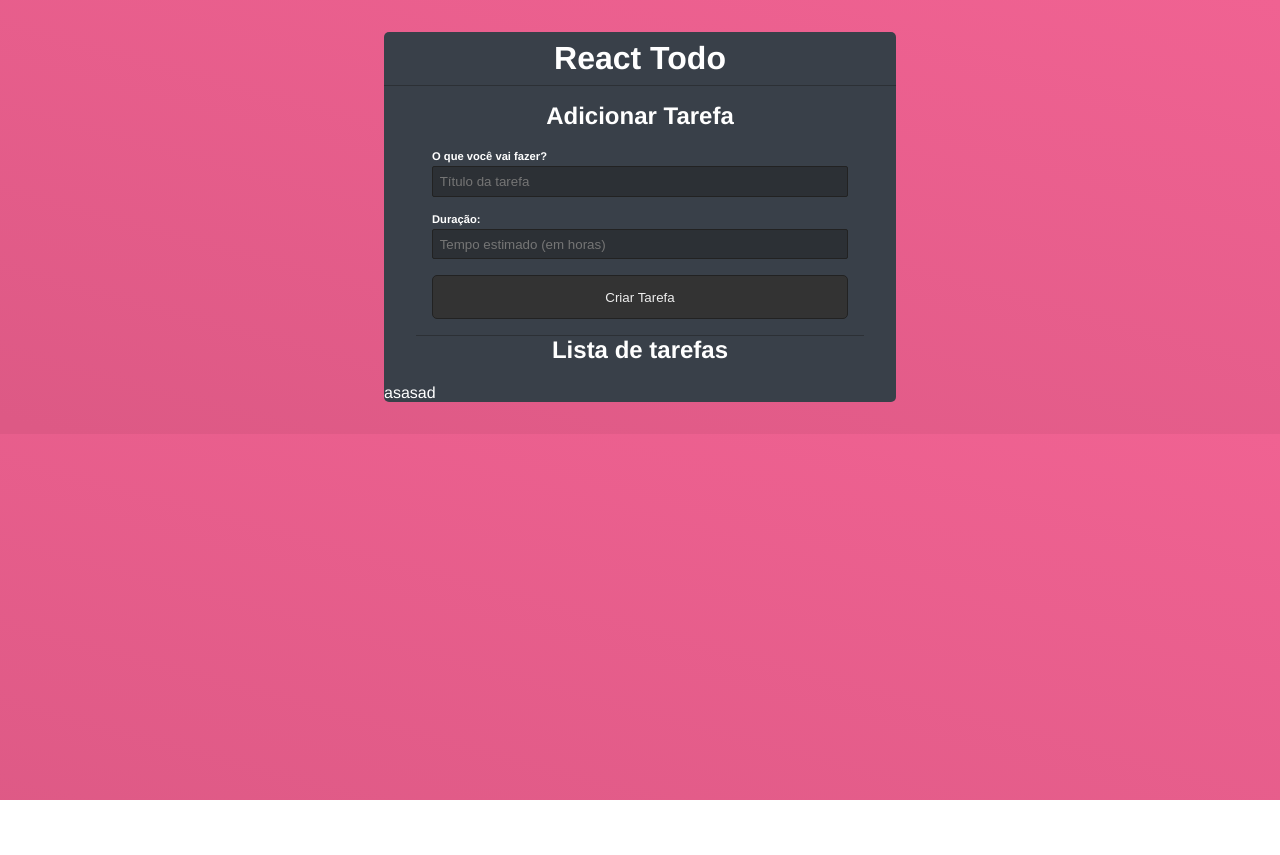
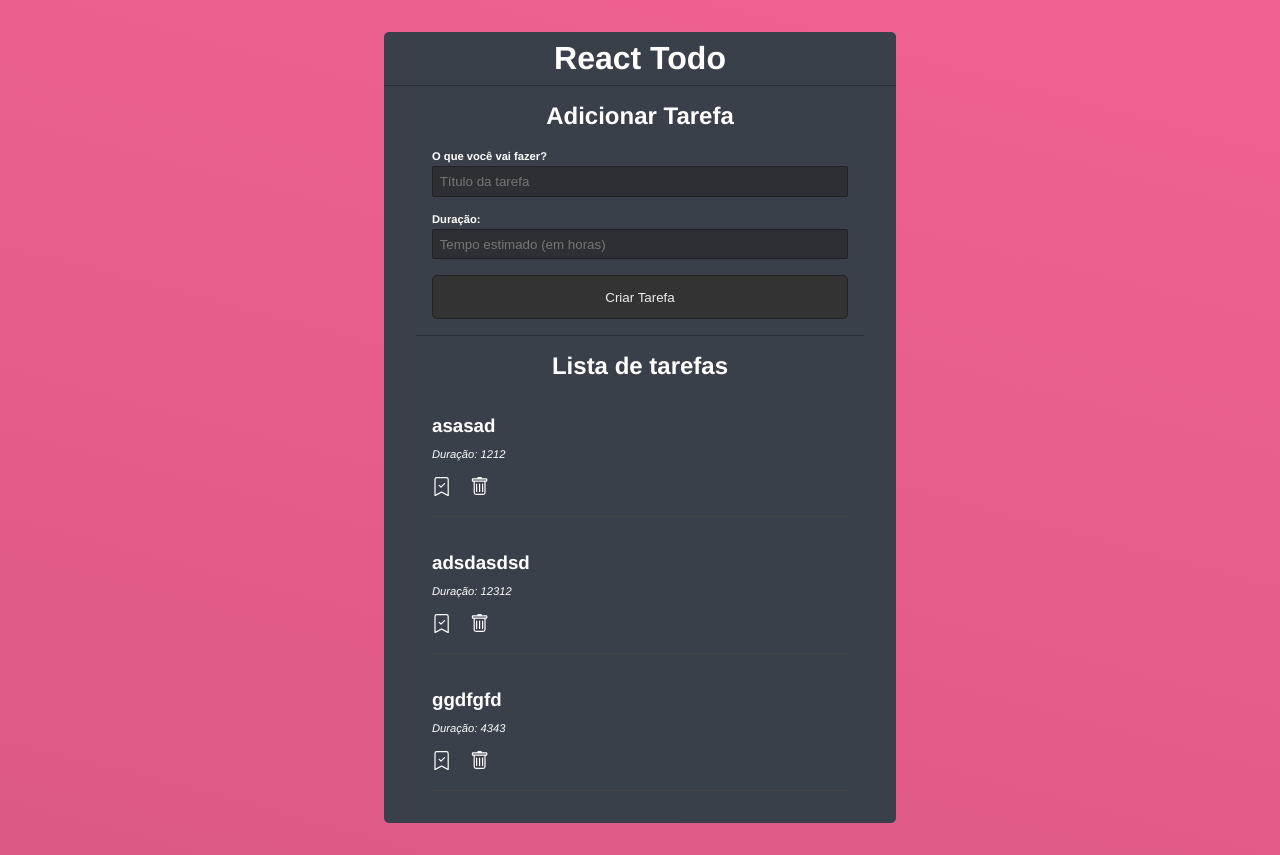
Before and after one commit to AlanGabHahn/todo-react, a React (Create React App) app: page / in a window 1280 px wide. Before the commit the page ends 800 px from the top, so only its background shows below. Built offline with nearby package versions, Linux system fonts and the light colour scheme; data requests are answered from the project's data file.

Commit message:
Finalização do curso prático de react

```diff
--- a/data/db.json
+++ b/data/db.json
@@ -1,9 +1,21 @@
 {
   "todos": [
     {
-      "id": 0.7660469962392862,
+      "id": "0.7660469962392862",
       "title": "asasad",
       "time": "1212",
+      "done": false
+    },
+    {
+      "id": "0.7625694998467574",
+      "title": "adsdasdsd",
+      "time": "12312",
+      "done": false
+    },
+    {
+      "id": "1534",
+      "title": "ggdfgfd",
+      "time": "4343",
       "done": false
     }
   ]
--- a/src/App.css
+++ b/src/App.css
@@ -58,3 +58,48 @@
     padding: 1em;
     cursor: pointer;
 }
+
+.list-todo {
+    padding: 0 1em 2em;
+    margin: 1em 2em;
+}
+
+.list-todo h2 {
+    margin-bottom: 0;
+}
+
+.list-todo p {
+    text-align: center;
+}
+
+.todo {
+    border-bottom: 1px solid #444;
+    padding: 1em 0;
+}
+
+.todo h3 {
+    margin-bottom: 0.5em;
+}
+
+.todo-done {
+    text-decoration: line-through;
+    color: rgb(240, 98, 146);
+}
+
+.todo p {
+    text-align: left;
+    font-style: italic;
+    font-size: 0.7em;
+    margin-bottom: 1.5em;
+}
+
+.todo svg {
+    font-size: 1.2em;
+    cursor: pointer;
+    margin-right: 1em;
+    transition: 0.5s;
+}
+
+.todo svg:hover {
+    color: rgb(240, 98, 146);
+}
--- a/src/App.js
+++ b/src/App.js
@@ -31,11 +31,12 @@
   const handleSubmit = async (e) => {
     e.preventDefault();
     const todo = {
-      id: Math.random(),
+      id: Math.floor(Math.random() * 10000),
       title,
       time,
       done: false,
     };
+
 
     await fetch(API + "/todos", {
       method: "POST",
@@ -45,9 +46,38 @@
       },
     });
 
+    setTodos((prevState) => [...prevState, todo]);
+
     setTitle("");
     setTime("");
+  };
 
+  const handleDelete = async (id) => {
+    await fetch(API + "/todos/" + id, {
+      method: "DELETE",
+    });
+
+    setTodos((prevState) => prevState.filter((todo) => todo.id !== id));
+  }
+
+  const handleEdit = async (todo) => {
+    todo.done = !todo.done;
+
+    const data = await fetch(API + "/todos/" + todo.id, {
+      method: "PUT",
+      body: JSON.stringify(todo),
+      headers: {
+        "Content-Type": "application/json",
+      },
+    });
+
+    setTodos((prevState) =>
+      prevState.map((t) => (t.id === data.id ? (t = data) : t))
+    );
+  }
+
+  if (loading) {
+    return <p>Carregando...</p>;
   }
 
   return (
@@ -88,7 +118,14 @@
         {todos.length === 0 && <p>Não há tarefas</p>}
         {todos.map((todo) => (
           <div className="todo" key={todo.id}>
-            <p>{todo.title}</p>
+            <h3 className={todo.done ? "todo-done" : ""}>{todo.title}</h3>
+            <p>Duração: {todo.time}</p>
+            <div className="actions">
+              <span onClick={() => handleEdit(todo)}>
+                {!todo.done ? <BsBookmarkCheck /> : <BsBookmarkCheckFill />}
+              </span>
+              <BsTrash onClick={() => handleDelete(todo.id)} />
+            </div>
           </div>
         ))}
       </div>
```
